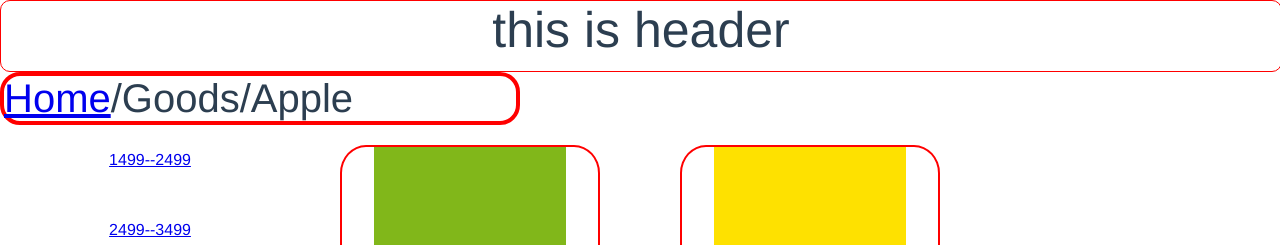
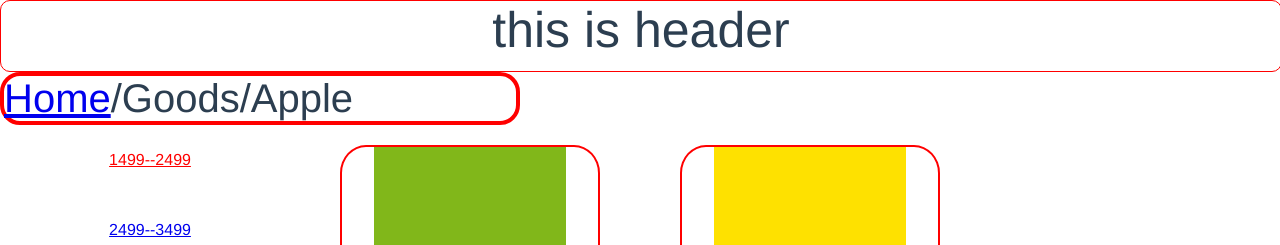
Before and after one commit to Bacuuu/learn_Vue, a Vue app: page / in a window 1280 px wide. Shown: the top 245 px of the page. Built offline with nearby package versions, Linux system fonts and the light colour scheme; the HTML template or start-up script is replaced by a standard one.

Commit message:
pricefilter的点击切换实现

```diff
--- a/src/views/PGoodsList.vue
+++ b/src/views/PGoodsList.vue
@@ -7,11 +7,12 @@
     </nav-bread>
     <div class="cardList">
       <div class='priceFilter'>
-        <a href="javascript:;" v-for='price in priceFilter' :key=price>{{price.startPrice}}--{{price.endPrice}}</a>
+        <a href="javascript:;" v-for='(price, index) in priceFilter' :key=price.id  :class='{"priceChoose":priceChecked == index}' @click='priceCheck(index)'>{{price.startPrice}}--{{price.endPrice}}</a>
       </div>
       <nav-goods-card v-for='card in data' :data='card' :key='card.name'></nav-goods-card>
     </div>
     <nav-footer></nav-footer>
+    <div style="margin-bottom:70px"></div>
   </div>
 </template>
 
@@ -25,6 +26,7 @@ export default {
   data () {
     return {
       data: {},
+      priceChecked: 0,
       priceFilter: [
         {
           startPrice: 1499,
@@ -55,7 +57,9 @@ export default {
       })
   },
   methods: {
-
+    priceCheck: function (index) {
+      this.priceChecked = index
+    }
   },
   components: {
     NavHeader,
```
